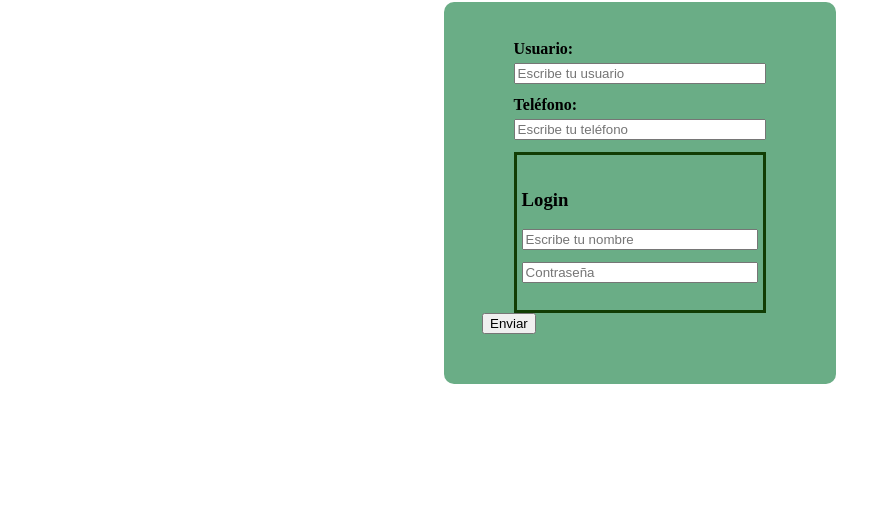
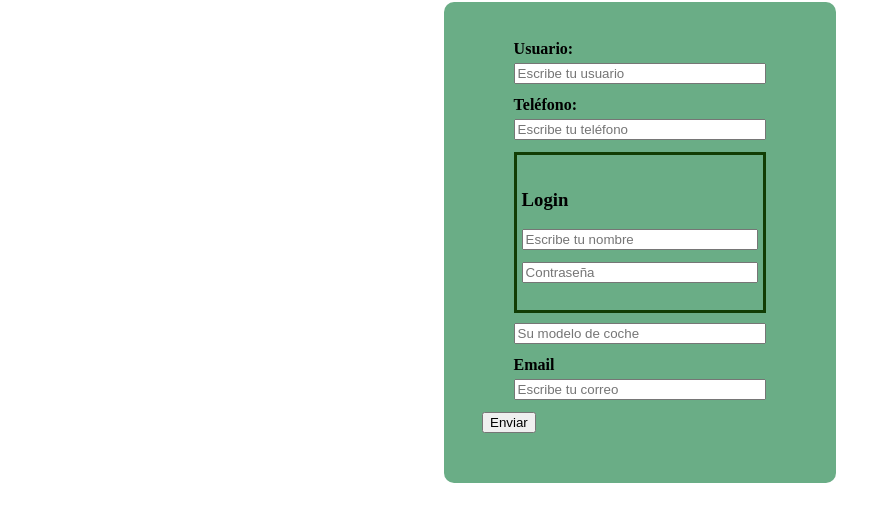
Before and after one commit to oaldaniel/formularios, a plain HTML site: page index.html in a window 1280 px wide. Shown: the part 78-600 px from the top of the page, without its empty margins (0-891 px from the left). Drawn offline with Linux system fonts and the light colour scheme.

Commit message:
otro cambio

```diff
--- a/css/estilos.css
+++ b/css/estilos.css
@@ -24,4 +24,5 @@ input{
 .login{
     border: 3px solid rgb(17, 61, 4);
     padding: 15px 5px;
+    margin-bottom: 10px;
 }
--- a/index.html
+++ b/index.html
@@ -28,6 +28,15 @@
             <input type="password" name="pass" placeholder="Contraseña" minlength="11" required>
         </div>
 
+        <div>
+            <input type="text" placeholder="Su modelo de coche" title="Modelos posible: A1, A3, A4 y A5" pattern="A|a(1|3|4|5)">
+        </div>
+
+        <div>
+            <label for="correo">Email</label>
+            <input type="email" id="correo" placeholder="Escribe tu correo" required>
+        </div>
+
         <input type="submit" value="Enviar">
     </form>
 </body>
```
